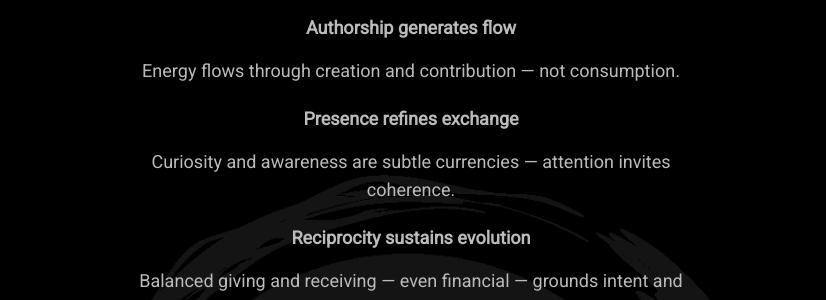
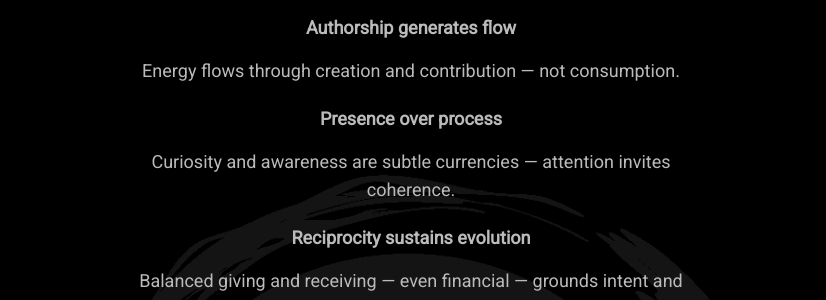
Before and after one commit to mindset-dojo/mindset-dojo.github.io, a Jekyll site: the page built from mission.md, in a window 1280 px wide and 900 px high, scrolled down 1061 px. Shown: the part 152-452 px from the top of the window, without its empty margins (229-1055 px from the left). Built offline with Jekyll 4.4.1, drawn with Linux system fonts in a browser that asks for light colours; some web fonts are replaced.

Commit message:
feat: presence over process

```diff
--- a/_data/sections/mission.yaml
+++ b/_data/sections/mission.yaml
@@ -32,7 +32,7 @@ sections:
           label: "Authorship generates flow"
           description: "Energy flows through creation and contribution — not consumption."
         - id: "attunement"
-          label: "Presence refines exchange"
+          label: "Presence over process"
           description: "Curiosity and awareness are subtle currencies — attention invites coherence."
         - id: "reciprocity"
           label: "Reciprocity sustains evolution"
```
